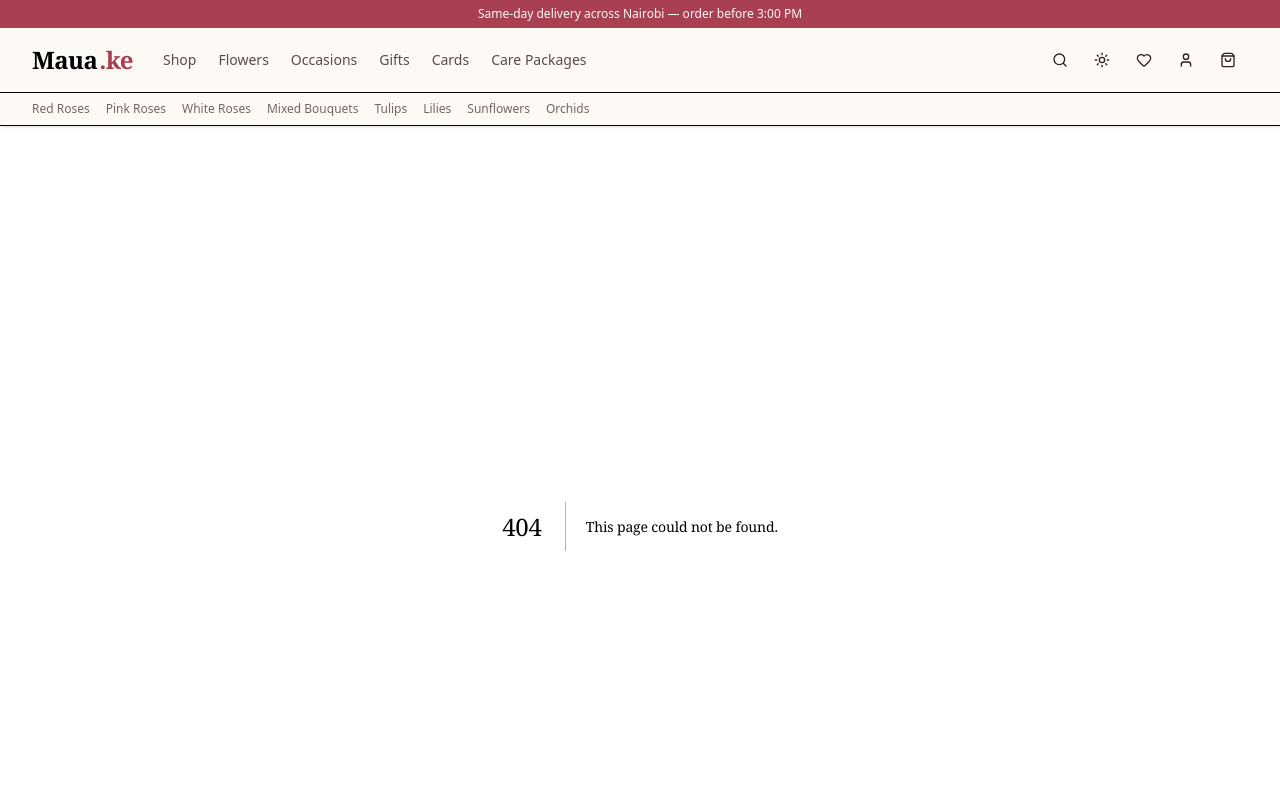
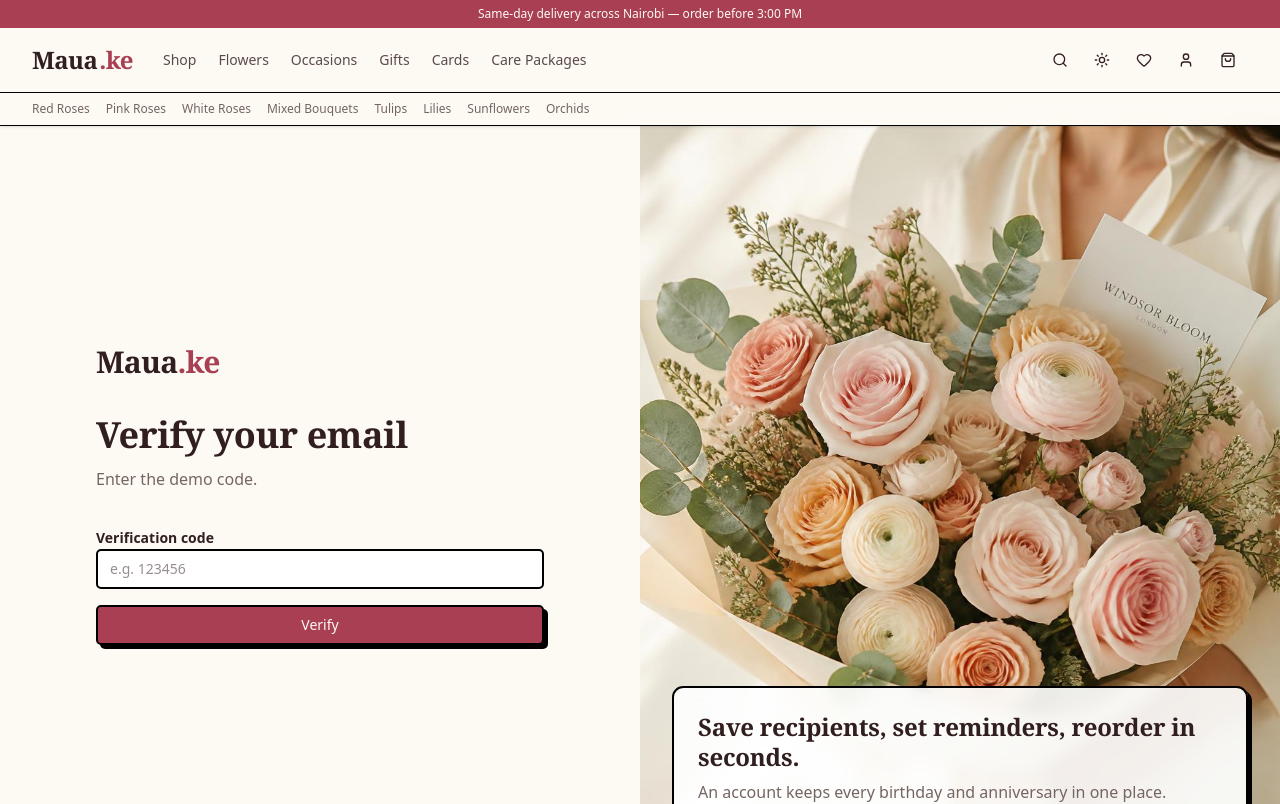
Before and after one commit to mcwachira/maua.ke, a Next.js app in the folder apps/web/: page /verify in a window 1280 px wide. Before the commit this address had no page. Shown: the top 804 px of the page. Built offline with nearby package versions, Linux system fonts and the light colour scheme.

Commit message:
feat(web): add account verification page

```diff
--- /dev/null
+++ b/apps/web/app/verify/page.tsx
@@ -0,0 +1,74 @@
+"use client";
+
+import { Suspense, useState } from "react";
+import { useSearchParams } from "next/navigation";
+
+import { AuthShell } from "@/components/AuthShell";
+import { Button } from "@/components/ui/button";
+import { Input } from "@/components/ui/input";
+import { Label } from "@/components/ui/label";
+
+function VerifyInner() {
+  const q = useSearchParams();
+  const email = q.get("email");
+  const [code, setCode] = useState("");
+  const [done, setDone] = useState(false);
+  const [err, setErr] = useState("");
+
+  function submit(e: React.FormEvent) {
+    e.preventDefault();
+    if (code.trim().length < 4) {
+      setErr("Enter the 4+ character demo code.");
+      return;
+    }
+    setErr("");
+    setDone(true);
+  }
+
+  return (
+    <AuthShell
+      title="Verify your email"
+      description={
+        email ? `Code sent to ${email} (demo)` : "Enter the demo code."
+      }
+    >
+      {done ? (
+        <p role="status" className="text-sm">
+          Verified (demo).{" "}
+          <a className="underline" href="/login">
+            Log in
+          </a>
+        </p>
+      ) : (
+        <form onSubmit={submit} className="space-y-4">
+          <div className="space-y-1.5">
+            <Label htmlFor="v-code">Verification code</Label>
+            <Input
+              id="v-code"
+              inputMode="numeric"
+              value={code}
+              onChange={(ev) => setCode(ev.target.value)}
+              placeholder="e.g. 123456"
+            />
+          </div>
+          {err && (
+            <p role="alert" className="text-sm text-destructive">
+              {err}
+            </p>
+          )}
+          <Button className="w-full" type="submit">
+            Verify
+          </Button>
+        </form>
+      )}
+    </AuthShell>
+  );
+}
+
+export default function VerifyPage() {
+  return (
+    <Suspense>
+      <VerifyInner />
+    </Suspense>
+  );
+}
```
